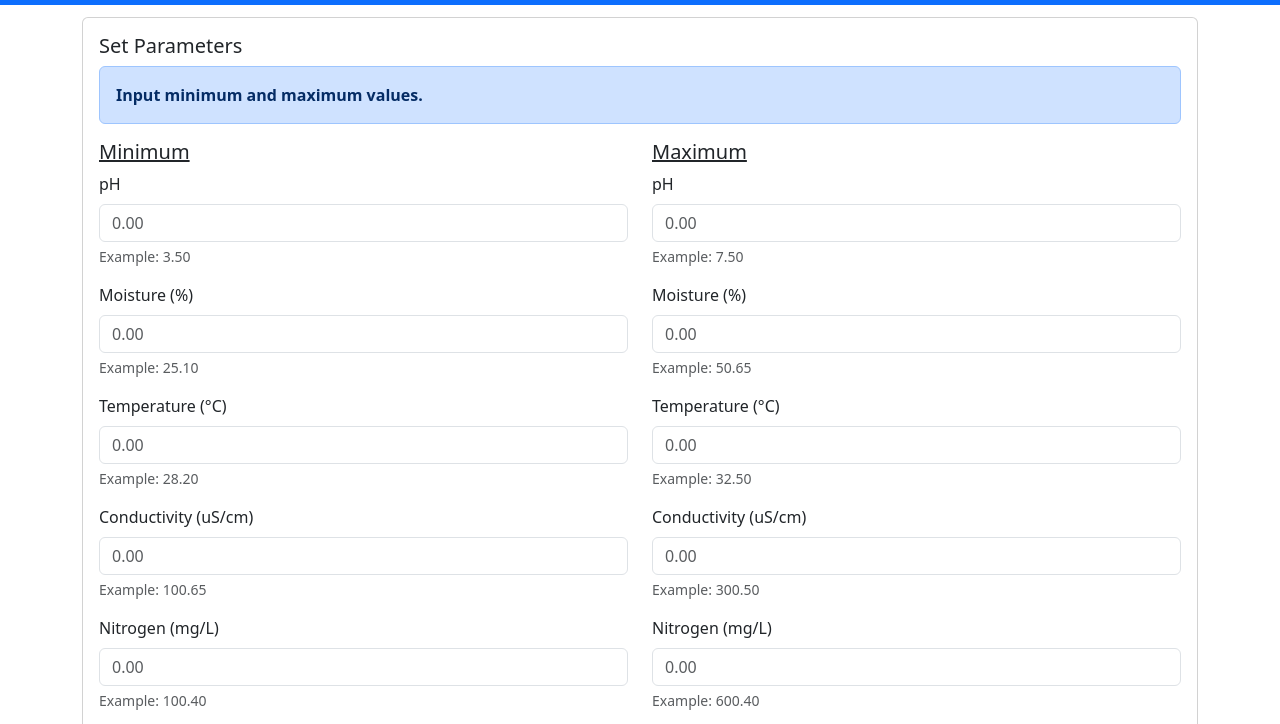
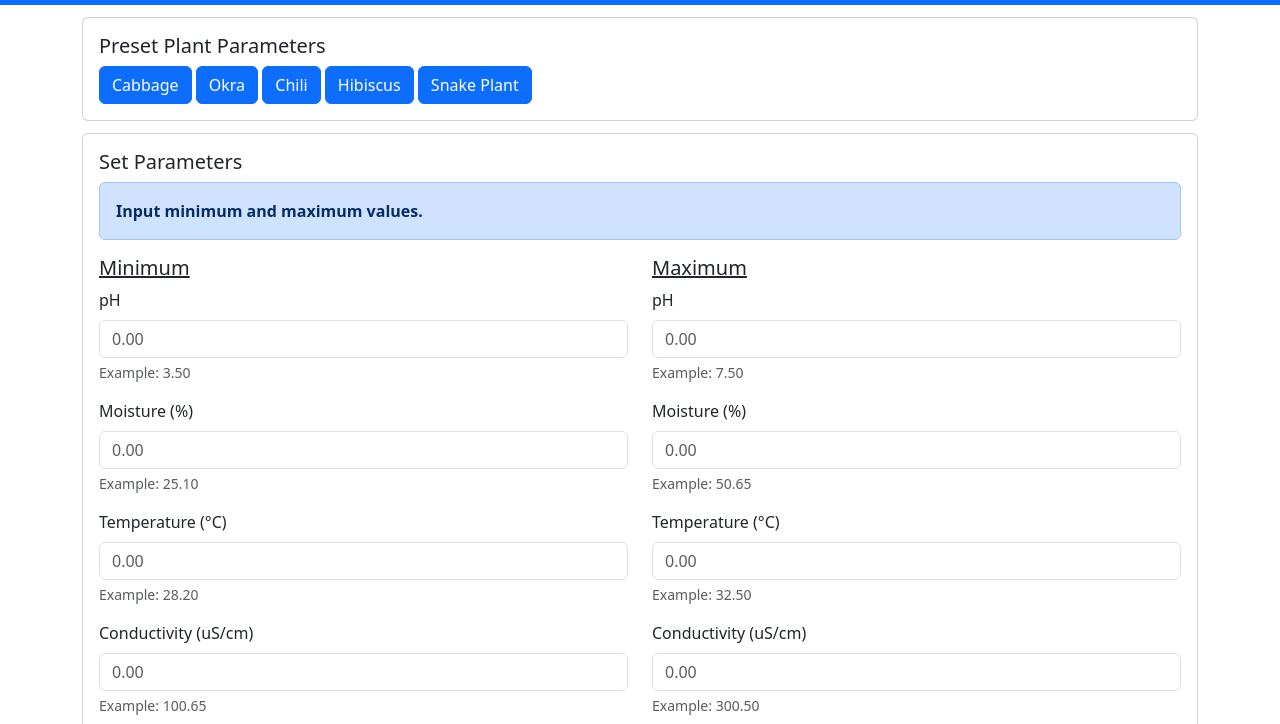
Before and after one commit to BrennanTan/FYP_Development, a website: page Application/public/set_parameters.html in a window 1280 px wide. Shown: the part 51-775 px from the top of the page. Drawn offline with nearby package versions, Linux system fonts and the light colour scheme; no server answers.

Commit message:
Preset parameters and fixes
-Fixed target parameters not appearing if set
- Added preset parameters for 5 plants

```diff
--- a/Application/public/js/app.js
+++ b/Application/public/js/app.js
@@ -294,4 +294,138 @@ function checkAgainstParameter_LLD(minimum, maximum){
       span.style.color = 'red';
     }
   }
+};
+
+const plantParameters = {
+  cabbage: {
+    minimum: {
+      ph: 6.0,
+      moisture: 60,
+      temperature: 15,
+      conductivity: 500,
+      nitrogen: 150,
+      phosphorus: 50,
+      potassium: 200
+    },
+    maximum: {
+      ph: 6.8,
+      moisture: 80,
+      temperature: 24,
+      conductivity: 1500,
+      nitrogen: 250,
+      phosphorus: 70,
+      potassium: 300
+    }
+  },
+  okra: {
+    minimum: {
+      ph: 6.0,
+      moisture: 60,
+      temperature: 25,
+      conductivity: 1000,
+      nitrogen: 150,
+      phosphorus: 50,
+      potassium: 200
+    },
+    maximum: {
+      ph: 6.8,
+      moisture: 80,
+      temperature: 35,
+      conductivity: 2000,
+      nitrogen: 250,
+      phosphorus: 80,
+      potassium: 300
+    }
+  },
+  chili: {
+    minimum: {
+      ph: 6.0,
+      moisture: 60,
+      temperature: 20,
+      conductivity: 1000,
+      nitrogen: 100,
+      phosphorus: 50,
+      potassium: 150
+    },
+    maximum: {
+      ph: 6.5,
+      moisture: 80,
+      temperature: 29,
+      conductivity: 2000,
+      nitrogen: 200,
+      phosphorus: 70,
+      potassium: 250
+    }
+  },
+  hibiscus: {
+    minimum: {
+      ph: 5.5,
+      moisture: 60,
+      temperature: 20,
+      conductivity: 800,
+      nitrogen: 100,
+      phosphorus: 40,
+      potassium: 150
+    },
+    maximum: {
+      ph: 7.0,
+      moisture: 80,
+      temperature: 30,
+      conductivity: 1600,
+      nitrogen: 150,
+      phosphorus: 70,
+      potassium: 250
+    }
+  },
+  snakePlant: {
+    minimum: {
+      ph: 6,
+      moisture: 20,
+      temperature: 20,
+      conductivity: 300,
+      nitrogen: 50,
+      phosphorus: 20,
+      potassium: 50
+    },
+    maximum: {
+      ph: 7.5,
+      moisture: 40,
+      temperature: 30,
+      conductivity: 800,
+      nitrogen: 100,
+      phosphorus: 40,
+      potassium: 100
+    }
+  }
+};
+
+async function presetParameter(plant) {
+
+  if (!plantParameters[plant]) {
+    alert('Invalid plant selection');
+    return;
+  }
+
+  try {
+    const response = await fetch('http://localhost:3000/setParameters', {
+      method: 'POST',
+      headers: {
+        'Content-Type': 'application/json',
+      },
+      body: JSON.stringify({
+        parameterMinimum: plantParameters[plant].minimum,
+        parameterMaximum: plantParameters[plant].maximum
+      })
+    });
+
+    if (!response.ok) {
+      throw new Error(`HTTP error! status: ${response.status}`);
+    }
+
+    alert('Successfully set parameters');
+    window.location.href = "../";
+  } catch (error) {
+    console.error('Error setting parameters:', error);
+    alert('Something went wrong. Failed to set parameters.');
+  }
 }
--- a/Application/public/set_parameters.html
+++ b/Application/public/set_parameters.html
@@ -11,6 +11,19 @@
 
     <div class="container">
       <div class="row">
+        <div style="padding-top: 12px;">
+          <div class="card">
+            <div class="card-body">
+              <h5 class="card-title">Preset Plant Parameters</h5>
+              <button class="btn btn-primary" id="parameterButton_Cabbage" onclick="presetParameter('cabbage')">Cabbage</button>
+              <button class="btn btn-primary" id="parameterButton_Okra" onclick="presetParameter('okra')">Okra</button>
+              <button class="btn btn-primary" id="parameterButton_Chili" onclick="presetParameter('chili')">Chili</button>
+              <button class="btn btn-primary" id="parameterButton_Hibiscus" onclick="presetParameter('hibiscus')">Hibiscus</button>
+              <button class="btn btn-primary" id="parameterButton_SnakePlant" onclick="presetParameter('snakePlant')">Snake Plant</button>
+            </div>
+          </div>
+        </div>
+
         <div style="padding-top: 12px;">
           <div class="card">
             <div class="card-body">
@@ -119,7 +132,7 @@
         .catch(error => console.error('Error loading navbar:', error));
 
         fetchParameters().then(data => {
-          if (data  > 0) {
+          if (data) {
             updateParametersFields(data.minimum, data.maximum)
           }
         });
```
Also changed, not shown: Application/public/index.html (+1 -1 lines), 1 other file.
